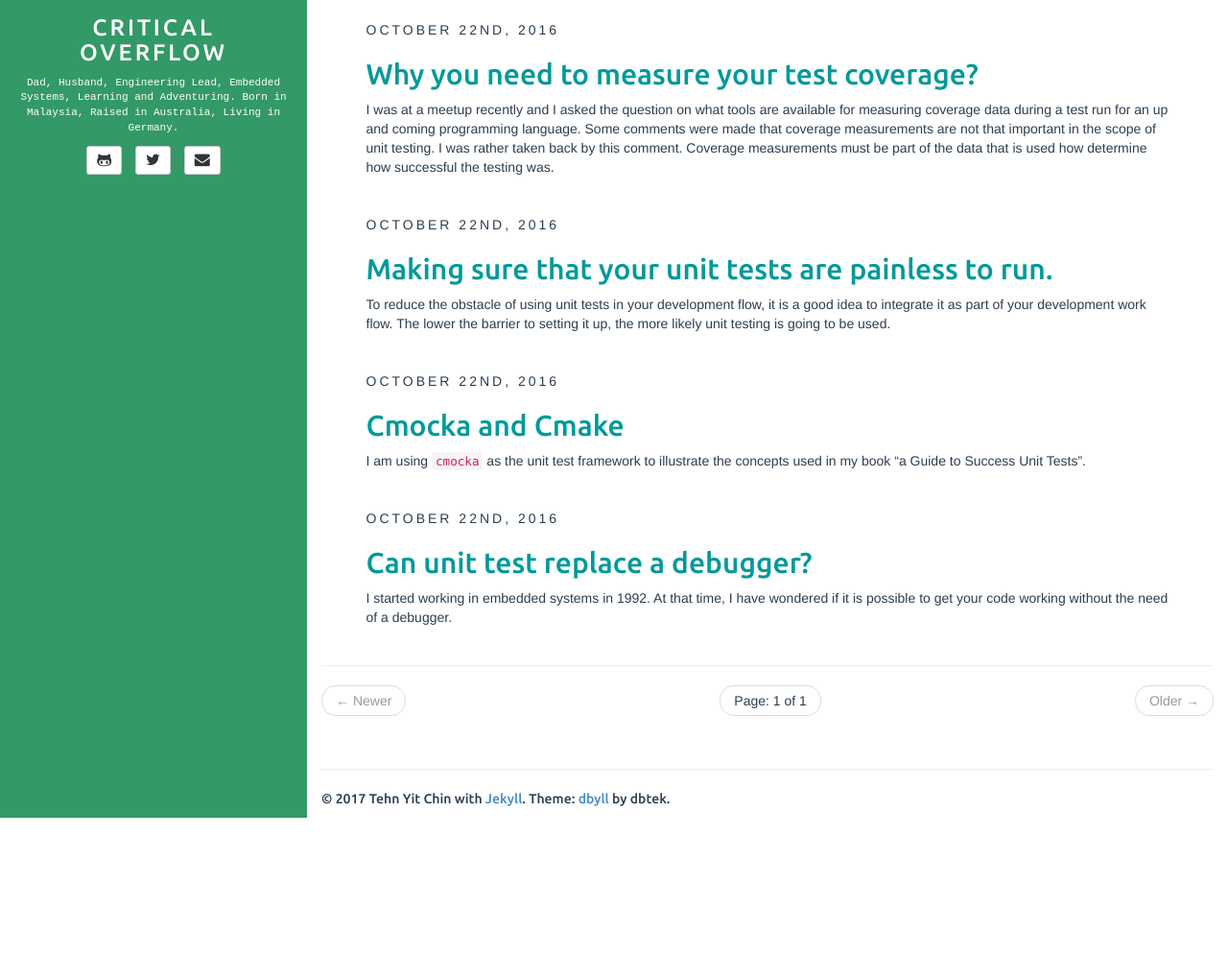
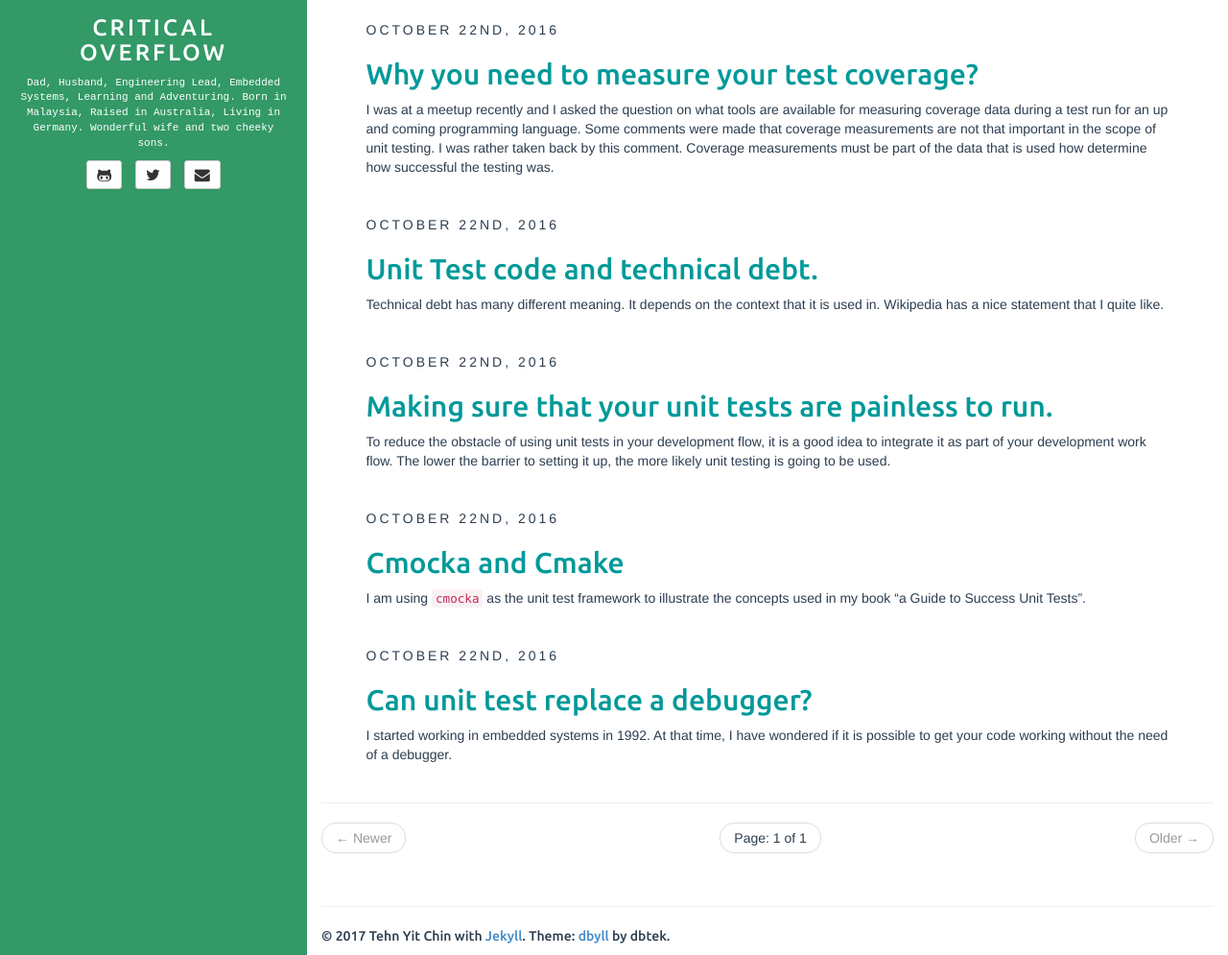
Before and after one commit to tyc/tyc.github.io, a Jekyll site: the page built from index.html, in a window 1280 px wide and 1277 px high, cut to the strip 282-1277 px from the top of the window. Shown: the whole strip at 96% size. Built offline with Jekyll 4.4.1, drawn with Linux system fonts in a browser that asks for light colours; the list of posts is cut into pages by our own code; part of the change alters nothing that is shown.

Commit message:
updated bio. Added a post about technical debt

```diff
--- a/_config.yml
+++ b/_config.yml
@@ -26,6 +26,7 @@ author:
    Dad, Husband, Engineering Lead, Embedded Systems,
    Learning and Adventuring.
    Born in Malaysia, Raised in Australia, Living in Germany.
+   Wonderful wife and two cheeky sons.
   email_md5: 7811eb1b0c6a0ddcd80c04457af54f2b
 
 rss_path: feed.xml
--- /dev/null
+++ b/_posts/2016-10-22-Unit-Test-code-and-technical-debt.markdown
@@ -0,0 +1,33 @@
+---
+layout: post
+title:  "Unit Test code and technical debt."
+date:   2016-10-22 22:06:54 +0200
+categories: unit_test
+---
+
+Technical debt has many different meaning. It depends on the context that it is used in. Wikipedia has a nice statement that I quite like.
+
+“The debt can be thought of as work that needs to be done before a particular job can be considered complete or proper. If the debt is not repaid, then it will keep on accumulating interest, making it hard to implement changes later on.”  – [wikipedia][wiki1]
+
+
+Unit tests is one area where technical debt can be easily obtained, and the amount of debt can grow exceptionally quickly. It definitely needs to be forethought and well planned before it is used in full force. The following questions must be answered to fully.
+
+**What language will the test code be implemented in?** – This is critical contributor to technical debt. If you use a language which the majority of your development team is not familiar with, the chances of increasing technical debt is quite high. As the language is not well known by your team, training will need to be provided to it and the future team that will be maintaining the code. For example, implementing the test code in Java while the code under test is in C means that your development team must know Java and C to deliver good software.
+
+**Is the infrastructure of your unit test environment well supported?** – Using a unit test framework that does not have a well supported community (either through the online community or supported commercially) means that the support of it must be carried out by your development team. When the code enters maintenance phase, the unit test framework still needs to be maintained, as specially as the computers and operations system it is using starts to revised to newer versions. This particularly true if the code has a long life time, as it is true with most embedded software. As more test cases are being implemented, the amount of technical debt gets larger and it makes supporting the unit test framework quite difficult.
+
+**Is the unit test framework integrated well with your tool chain?** – Using a unit test framework that is not well integrated in your tool chain means that the result from you test runs must be analysed manually. For a small project, manual analysis of the the test result is OK and relatively easy. However as the project gets bigger with a large code set with high level complexity, good integration into your tool chain is a must. This will ensure that the results are easily analysed, and the correct notifications are generated. It will ensure continuous integration can be achieved easily and automatically. It will also means that removing manual work will also reduce the risk of performing the manual process incorrectly.
+
+
+By answering these questions, there is a chance that your technical debt could become technical credit.
+
+---
+
+I have written a Guide to Successful Unit Tests.
+You can get it here at [Leanpub][leadpub_sut] and read about these topics and more.
+
+[leadpub_sut]: https://leanpub.com/successfulunittest/
+
+References
+
+[wiki1]: https://en.wikipedia.org/wiki/Technical_debt
```
